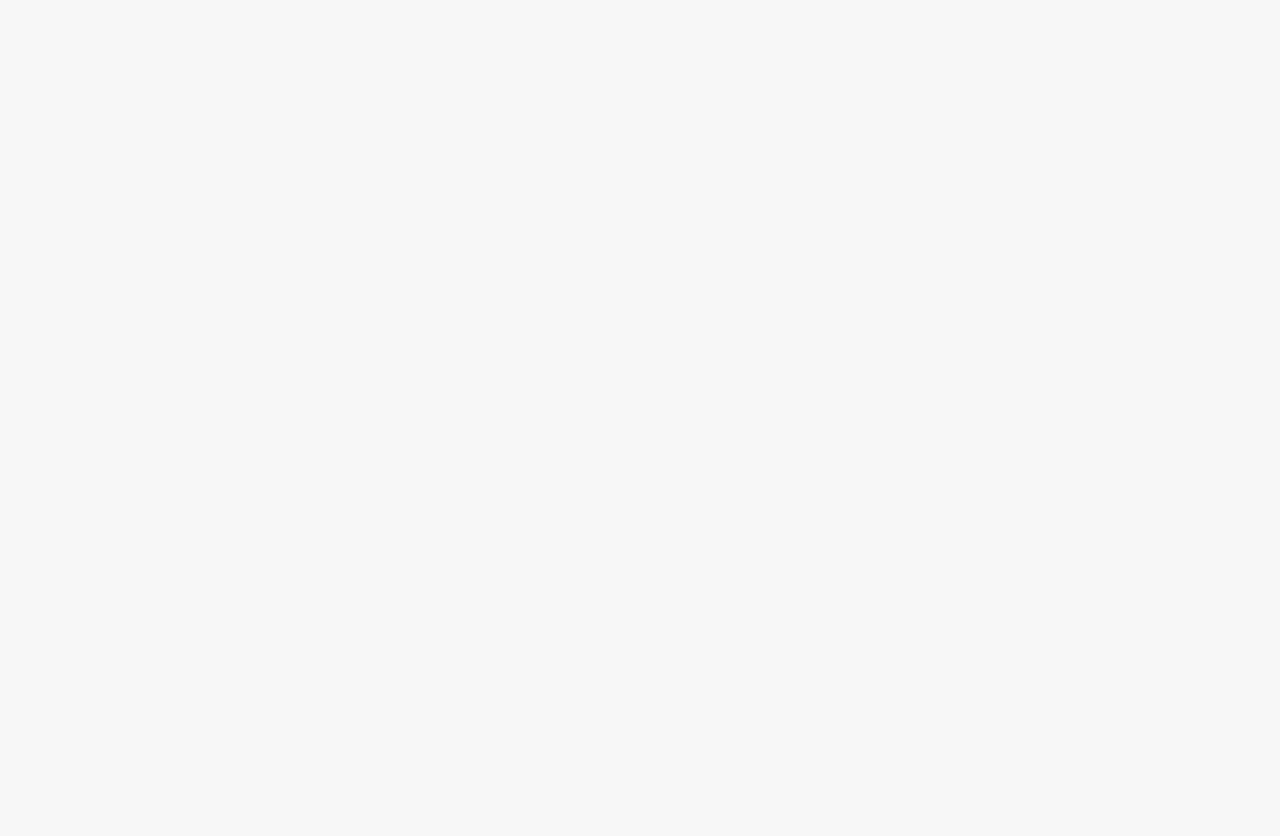
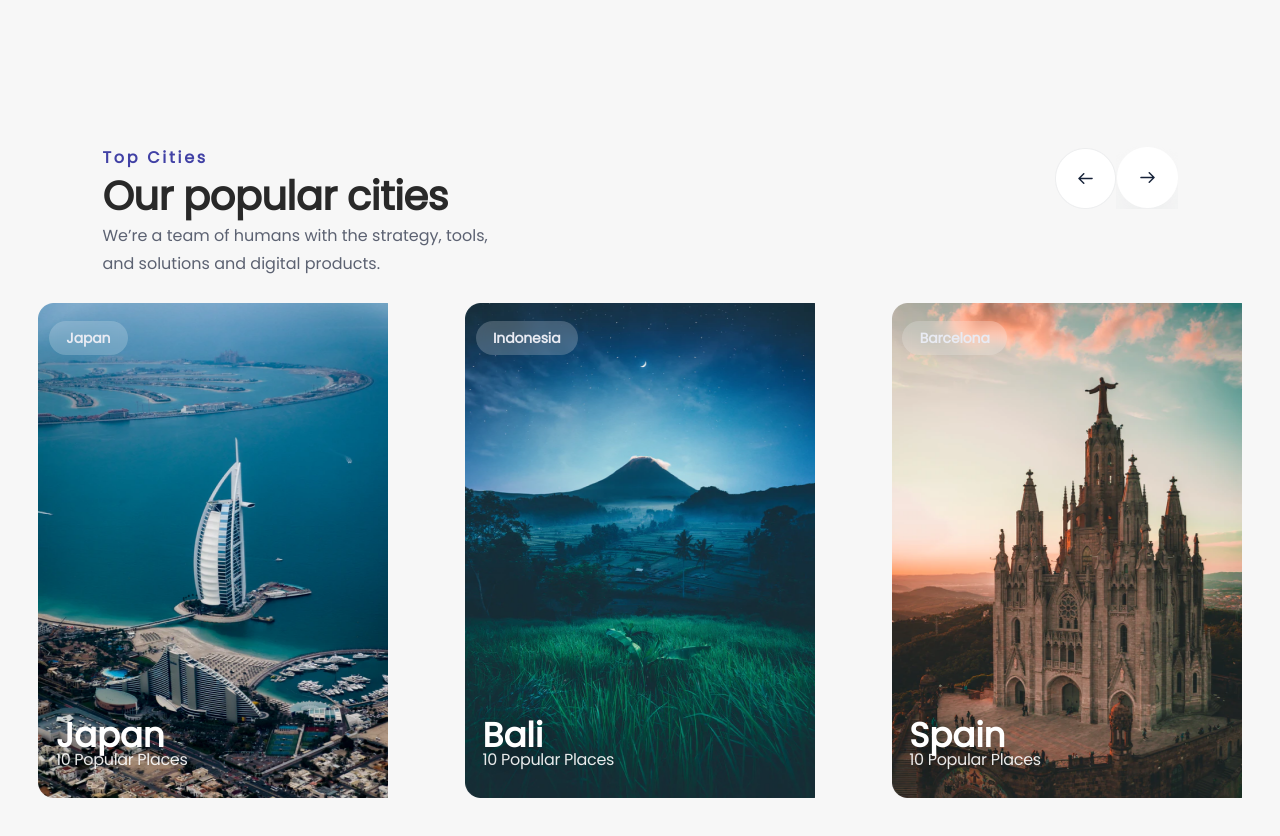
Before and after one commit to hariharan2017/dream-travel-agency, a React (Create React App) app: page / in a window 1280 px wide. Shown: the part 3720-4556 px from the top of the page. Before the commit the page ends 3840 px from the top, so only its background shows below. Built offline with nearby package versions, Linux system fonts and the light colour scheme.

Commit message:
Completed section 6

```diff
--- /dev/null
+++ b/src/components/CityCard/CityCard.jsx
@@ -0,0 +1,20 @@
+import "./CityCard.scss";
+
+const CityCard = ({ image, country, place, subtext }) => {
+  return (
+    <div
+      style={{ backgroundImage: `url(${image})`}}
+      className="city-card-container"
+    >
+      <div>
+        <span className="city-card-country">{country}</span>
+      </div>
+      <div className="city-card-bottom-container">
+        <div className="city-card-place">{place}</div>
+        <div className="city-card-subtext">{subtext}</div>
+      </div>
+    </div>
+  );
+};
+
+export default CityCard;
--- /dev/null
+++ b/src/components/CityCard/CityCard.scss
@@ -0,0 +1,62 @@
+.city-card-container {
+  background-repeat: no-repeat;
+  width: 365px;
+  height: 500px;
+
+  display: flex;
+  flex-direction: column;
+  justify-content: space-between;
+}
+
+.city-card-country {
+  display: inline-block;
+  font-family: "Poppins";
+  font-style: normal;
+  font-weight: 600;
+  font-size: 14px;
+  line-height: 20px;
+  /* identical to box height, or 100% */
+
+  letter-spacing: -0.01em;
+
+  color: #e9ebf3;
+  background: rgba(255, 255, 255, 0.2);
+  backdrop-filter: blur(4px);
+  /* Note: backdrop-filter has minimal browser support */
+
+  border-radius: 50px;
+  padding: 2% 5%;
+  margin: 5% 0 0 3%;
+}
+
+.city-card-place {
+  font-family: "Poppins";
+  font-style: normal;
+  font-weight: 700;
+  font-size: 34px;
+  line-height: 34px;
+  /* identical to box height, or 100% */
+
+  color: #ffffff;
+
+  text-shadow: 0px 6px 20px rgba(0, 0, 0, 0.4);
+}
+
+.city-card-subtext {
+  font-family: "Poppins";
+  font-style: normal;
+  font-weight: 500;
+  font-size: 16px;
+  line-height: 16px;
+  /* identical to box height, or 100% */
+
+  letter-spacing: -0.02em;
+
+  color: #ffffff;
+
+  opacity: 0.9;
+}
+
+.city-card-bottom-container {
+  margin: 0 0 10% 5%;
+}
--- /dev/null
+++ b/src/components/CityCard/index.js
@@ -0,0 +1 @@
+export { default } from "./CityCard";
--- a/src/components/Home/Home.jsx
+++ b/src/components/Home/Home.jsx
@@ -1,7 +1,9 @@
 import "./Home.scss";
-import IconCard from "../IconCard";
 
 import Logo from "../../assests/page1/Logo.png";
+
+import LeftArrow from "../../assests/page3/LeftArrow.png";
+import RightArrow from "../../assests/page3/RightArrow.png";
 
 import page2logo1 from "../../assests/page2/distance.png";
 import page2logo2 from "../../assests/page2/travel.png";
@@ -12,7 +14,6 @@
 import location3 from "../../assests/page4/location3.png";
 import location4 from "../../assests/page4/location4.png";
 import clockIcon from "../../assests/page4/clock.png";
-import LocationCard from "../LocationCard/LocationCard";
 
 import amadeus from "../../assests/page5/partner-amadeus.png";
 import booking from "../../assests/page5/partner-booking.com.png";
@@ -20,6 +21,14 @@
 import trainline from "../../assests/page5/partner-trainline.png";
 import cheapflights from "../../assests/page5/partner-cheapflights.png";
 import momondo from "../../assests/page5/partner-momondo.png";
+
+import city1 from "../../assests/page6/city1.png";
+import city2 from "../../assests/page6/city2.png";
+import city3 from "../../assests/page6/city3.png";
+
+import IconCard from "../IconCard";
+import LocationCard from "../LocationCard/LocationCard";
+import CityCard from "../CityCard";
 
 const navItems = [
   {
@@ -99,6 +108,26 @@
   [{ image: cheapflights, height: "27px", width: "180px" } , { image: momondo, height: "32px", width: "205px" }]
 ]
 
+const cities = [
+  {
+    country: "Japan",
+    place: "Japan",
+    image: city1,
+    subtext: "10 Popular Places"
+  },
+  {
+    country: "Indonesia",
+    place: "Bali",
+    image: city2,
+    subtext: "10 Popular Places"
+  },
+  {
+    country: "Barcelona",
+    place: "Spain",
+    image: city3,
+    subtext: "10 Popular Places"
+  }
+]
 
 const Home = () => {
 
@@ -213,6 +242,30 @@
     )
   }
 
+  const page6 = () => {
+    return (
+      <div className="section-6-container">
+        <div style={{display: "flex", justifyContent: "space-between", padding: "2% 8%"}}>
+          <div className="section-text-container">
+            <div className="section-6-subheading">Top Cities</div>
+            <div className="section-6-heading">Our popular cities</div>
+            <div className="section-6-text">We’re a team of humans with the strategy, tools,</div>
+            <div className="section-6-text">and solutions and digital products.</div>
+          </div>
+          <div>
+            <img src={LeftArrow} />
+            <img src={RightArrow} />
+          </div>
+        </div>
+        <div className="cities-container">
+          {cities.map((city) => {
+            return <CityCard image={city.image} country={city.country} place={city.place} subtext={city.subtext}/>
+          })}
+        </div>
+      </div>
+    )
+  }
+
   return (
     <div>
       {page1()}
@@ -220,6 +273,7 @@
       {page3()}
       {page4()}
       {page5()}
+      {page6()}
     </div>
   );
 }
--- a/src/components/Home/Home.scss
+++ b/src/components/Home/Home.scss
@@ -255,3 +255,54 @@
     margin: 2% 4%;
   }
 }
+
+/////////////////////////////////////////////////////////
+.section-6-container {
+  height: 100vh;
+}
+
+.cities-container {
+  display: flex;
+  justify-content: center;
+
+  & > div {
+    margin: 0 3%;
+  }
+}
+
+.section-6-subheading {
+  font-family: "Poppins";
+  font-style: normal;
+  font-weight: 600;
+  font-size: 16px;
+  line-height: 24px;
+  /* identical to box height */
+
+  letter-spacing: 0.17em;
+
+  color: #4141a5;
+}
+
+.section-6-heading {
+  font-family: "Poppins";
+  font-style: normal;
+  font-weight: 700;
+  font-size: 40px;
+  line-height: 52px;
+  /* identical to box height, or 130% */
+
+  letter-spacing: -0.5px;
+
+  color: #292929;
+}
+
+.section-6-text {
+  font-family: "Poppins";
+  font-style: normal;
+  font-weight: 400;
+  font-size: 16px;
+  line-height: 28px;
+  /* or 175% */
+
+  color: #5c6272;
+}
```
